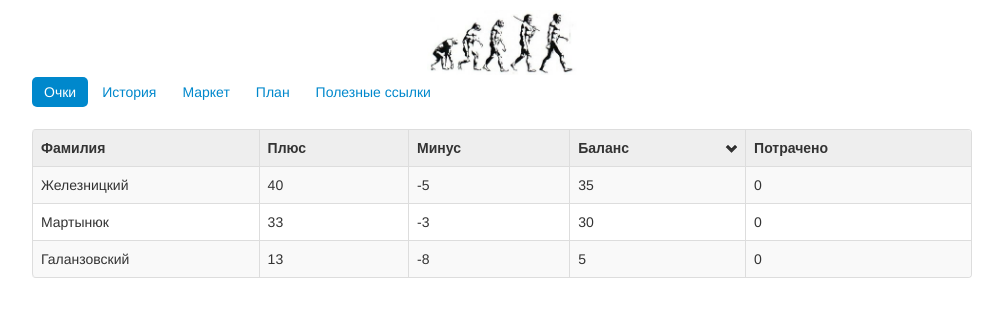
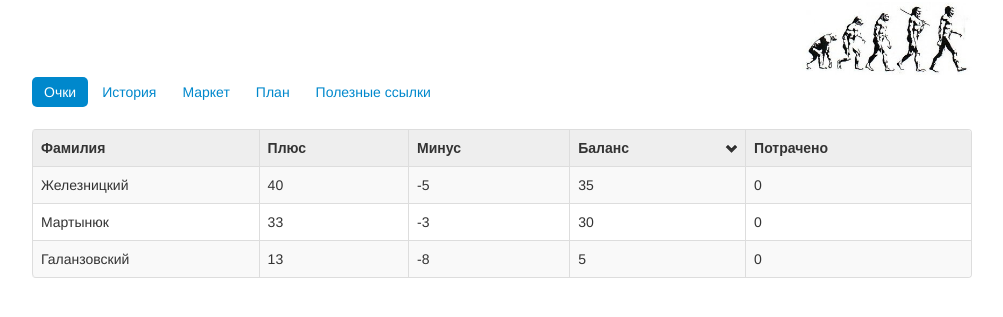
Before and after one commit to viakondratiuk/darwin, a PHP site: page / in a window 1280 px wide. Shown: the top 317 px of the page, without its empty margins (138-1141 px from the left). Run offline with PHP 8.4, Linux system fonts and the light colour scheme; data comes from the database, SQL or seed files in the repository.

Commit message:
Some design changes.

```diff
--- a/app/templates/header.phtml
+++ b/app/templates/header.phtml
@@ -16,6 +16,8 @@
     <link href="css/tablesorter/theme.bootstrap.css" rel="stylesheet" media="screen">
     <style>
         body {padding-top: 10px;}
+        .evolution {position: absolute;bottom: 0;right: 0;}
+        .evolution-container {height: 65px; position: relative;}
     </style>
     <script src="http://code.jquery.com/jquery.js"></script>
     <script src="js/bootstrap.min.js"></script>
@@ -24,8 +26,8 @@
 </head>
 <body>
 <div class="container">
-    <div class="pagination-centered">
-        <img class="text-center" width="150" src="img/evolution/<?php echo rand(1, 8) ?>.jpg" />
+    <div class="evolution-container pagination-right">
+        <img width="170" class="evolution" src="img/evolution/<?php echo rand(1, 8) ?>.jpg" />
     </div>
     <ul class="nav nav-pills">
         <li <?php if($mode == ''): ?>class="active"<?php endif; ?>><a href="/">Очки</a></li>
```
